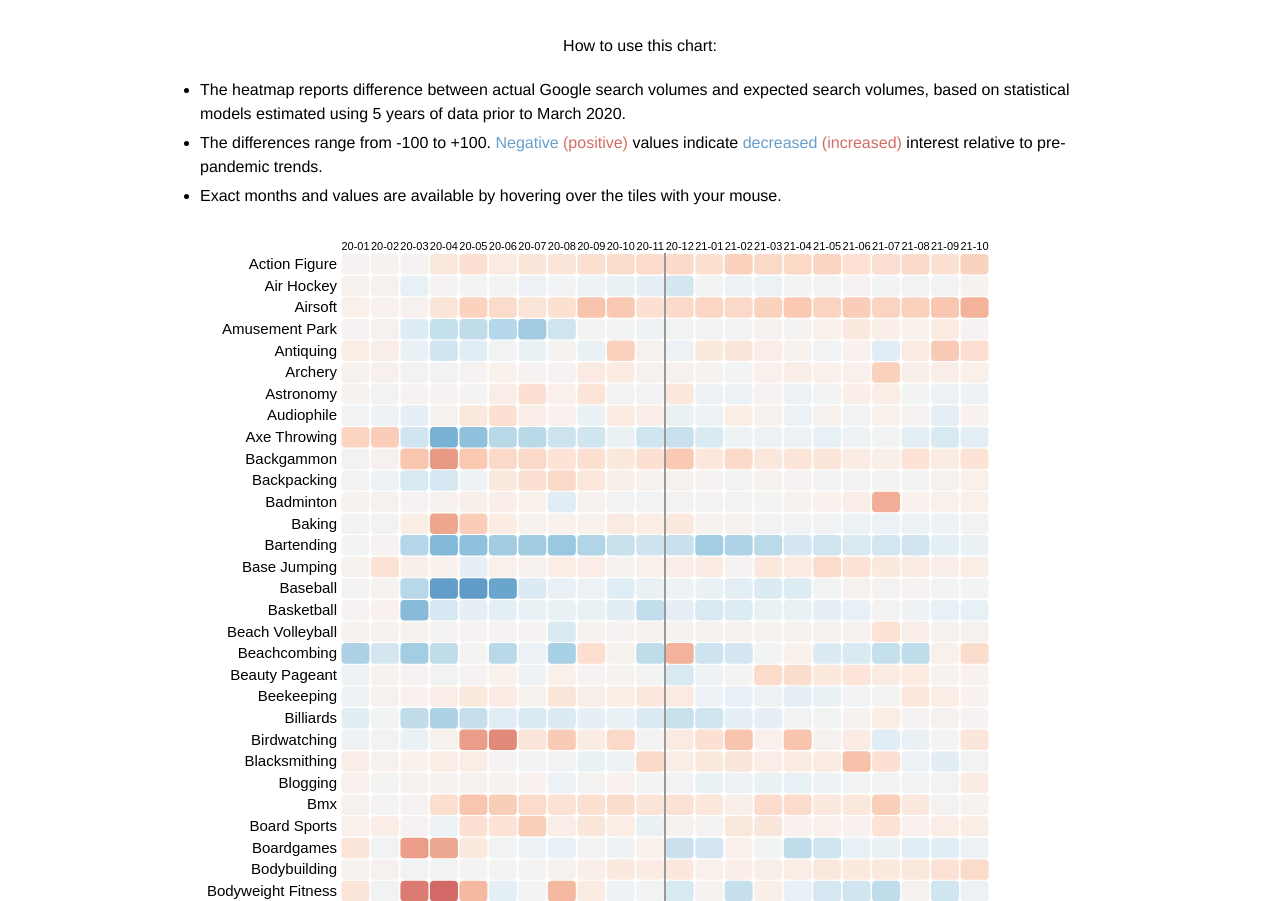
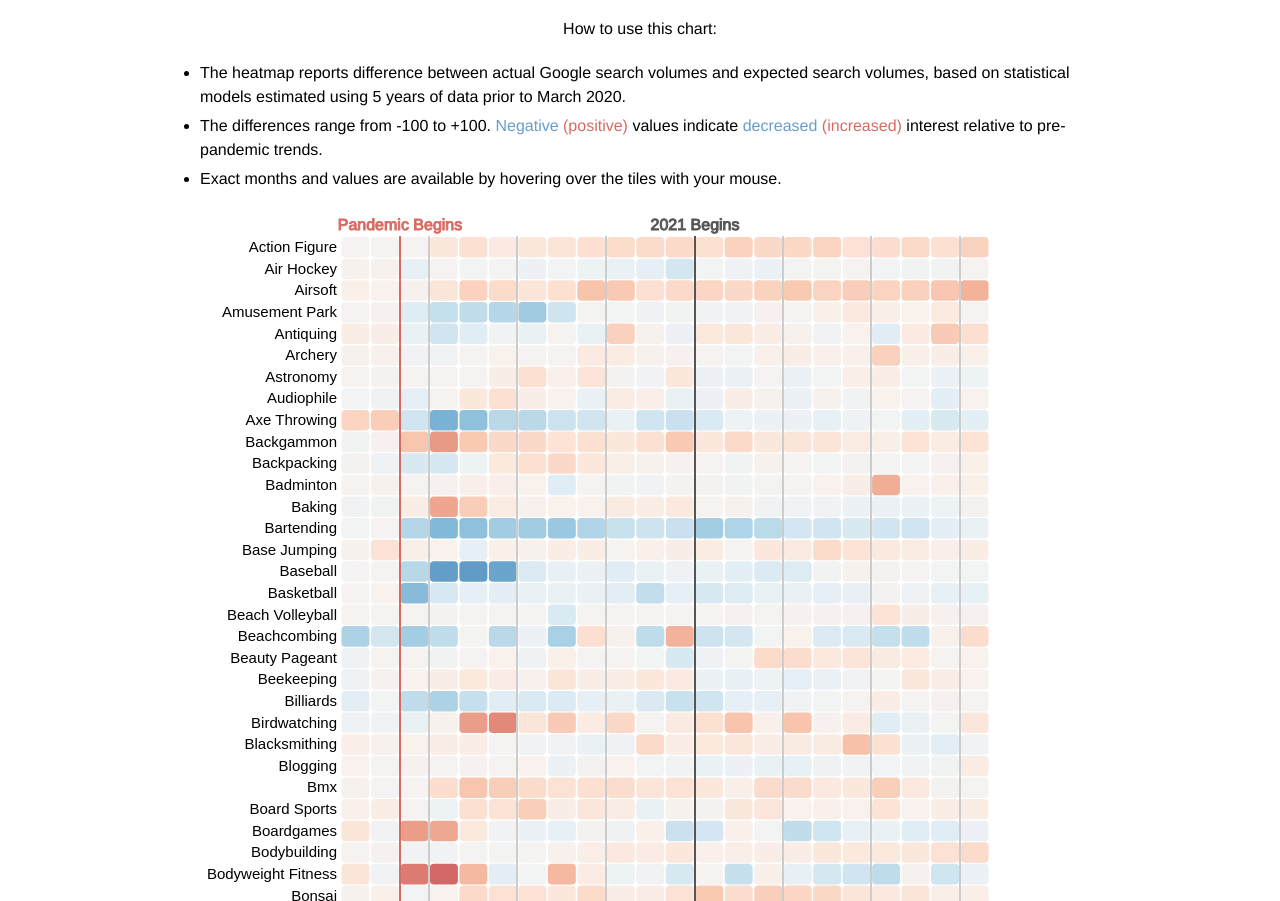
Before and after one commit to andrewdoss-bit/andrewdoss-bit.github.io, a plain HTML site: page index.html in a window 1280 px wide. Shown: the part 261-1162 px from the top of the page. Drawn offline with nearby package versions, Linux system fonts and the light colour scheme.

Commit message:
improved presentation

```diff
--- a/css/style.css
+++ b/css/style.css
@@ -8,12 +8,9 @@ body {
   margin: 0 auto;
 }
 
-header, footer {
-  margin: 0 auto;
-  background-color: #eeeeee;
-}
-
-header, footer {
+header {
+  position: fixed;
+  width: 100%;
   margin: 0 auto;
   background-color: #ffffff;
   border-bottom: #dddddd solid 1px;
@@ -30,6 +27,10 @@ nav {
   grid-template-rows: auto;
   align-items: center;
   row-gap: 1.0em;
+}
+
+#intro {
+  margin: 80px 0 0 0;
 }
 
 .negative {
--- a/index.html
+++ b/index.html
@@ -23,6 +23,7 @@
       </nav>
 </header>
 <main>
+    <div id="intro">
       <h1>How Our Interests Changed During the Pandemic</h1>
       <h2>Here’s how U.S. Google searches for 350+ common hobbies diverged from pre-pandemic expectations.</h2>
       <p>
@@ -33,22 +34,8 @@
             <li>Exact months and values are available by hovering over the tiles with your mouse.</li>
         </ul>
       </p>
+    </div>
     <div id="diff_heatmap"></div>
 </main>
-  <footer>
-    <nav>
-        <section id="name"><a target="_blank" href="https://bit.io?utm_campaign=hobby&utm_source=github"><img class="logo" src="assets/images/bitdotio_logo.png"></a></section>
-        <section id="nav-list">
-          <ul>
-            <li>
-              <a>How It Works</a>
-            </li>
-            <li>
-                <a target="_blank" class="call-to-action" href="https://bit.io/bitdotio/hobby_trends/?utm_campaign=hobby&utm_source=github">Get the Data</a>
-              </li>
-          </ul>
-        </section>
-      </nav>
-  </footer>
 </body>
 </html>
--- a/scripts/heatmap.js
+++ b/scripts/heatmap.js
@@ -146,12 +146,93 @@ document.addEventListener("DOMContentLoaded", () => {
              .on("mouseleave", mouseleave)
 
              svg.append('line')
-          .style("stroke", "#999999")
+             .style("stroke", "#cccccc")
+             .style("stroke-width", 2)
+             .attr("x1", 89)
+             .attr("y1", 0)
+             .attr("x2", 89)
+             .attr("y2", 7825)
+
+
+             svg.append('line')
+             .style("stroke", "#cccccc")
+             .style("stroke-width", 2)
+             .attr("x1", 177)
+             .attr("y1", 0)
+             .attr("x2", 177)
+             .attr("y2", 7825)
+
+             svg.append('line')
+             .style("stroke", "#cccccc")
+             .style("stroke-width", 2)
+             .attr("x1", 266)
+             .attr("y1", 0)
+             .attr("x2", 266)
+             .attr("y2", 7825)
+
+             svg.append('line')
+          .style("stroke", "#555555")
           .style("stroke-width", 2)
-          .attr("x1", 325)
+          .attr("x1", 355)
           .attr("y1", 0)
-          .attr("x2", 325)
+          .attr("x2", 355)
           .attr("y2", 7825)
+
+          svg.append('line')
+          .style("stroke", "#cccccc")
+          .style("stroke-width", 2)
+          .attr("x1", 443)
+          .attr("y1", 0)
+          .attr("x2", 443)
+          .attr("y2", 7825)
+
+          svg.append('line')
+          .style("stroke", "#cccccc")
+          .style("stroke-width", 2)
+          .attr("x1", 531)
+          .attr("y1", 0)
+          .attr("x2", 531)
+          .attr("y2", 7825)
+
+          svg.append('line')
+          .style("stroke", "#cccccc")
+          .style("stroke-width", 2)
+          .attr("x1", 620)
+          .attr("y1", 0)
+          .attr("x2", 620)
+          .attr("y2", 7825)
+
+          svg.append('line')
+          .style("stroke", "#d46c64")
+          .style("stroke-width", 2)
+          .attr("x1", 60)
+          .attr("y1", 0)
+          .attr("x2", 60)
+          .attr("y2", 7825)
+
+          svg.append('line')
+          .style("stroke", "#FFFFFF")
+          .style("stroke-width", 20)
+          .attr("x1", 0)
+          .attr("y1", -10)
+          .attr("x2", 800)
+          .attr("y2", -10)
+
+          svg.append('text')
+          .style("stroke", "#d46c64")
+          .style("fill", "#d46c64")
+          .style("text-anchor", "middle")
+          .attr("x", 60)
+          .attr("y", -6)
+          .text("Pandemic Begins")
+
+          svg.append('text')
+          .style("stroke", "#555555")
+          .style("fill", "#555555")
+          .style("text-anchor", "middle")
+          .attr("x", 355)
+          .attr("y", -6)
+          .text("2021 Begins")
 
       });
 });
```
Lines whose indentation alone changed are shown as unchanged.
